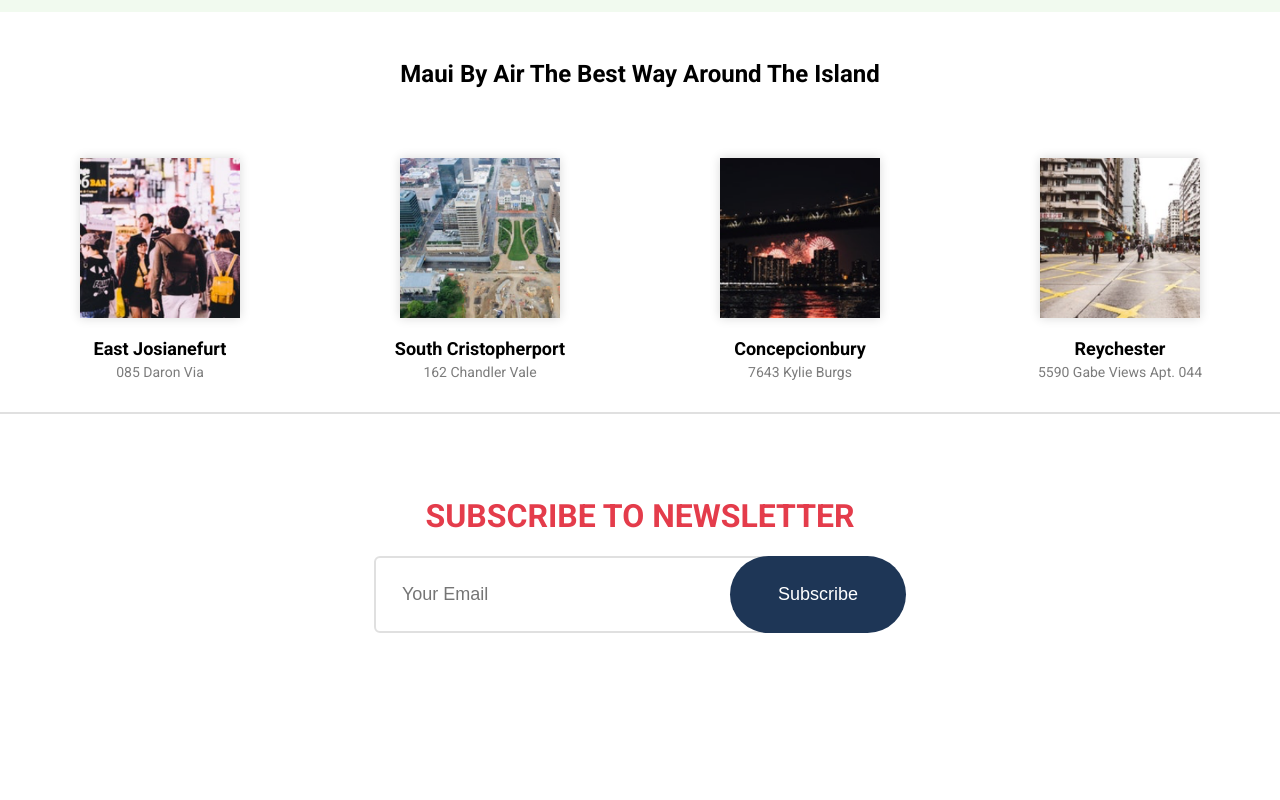
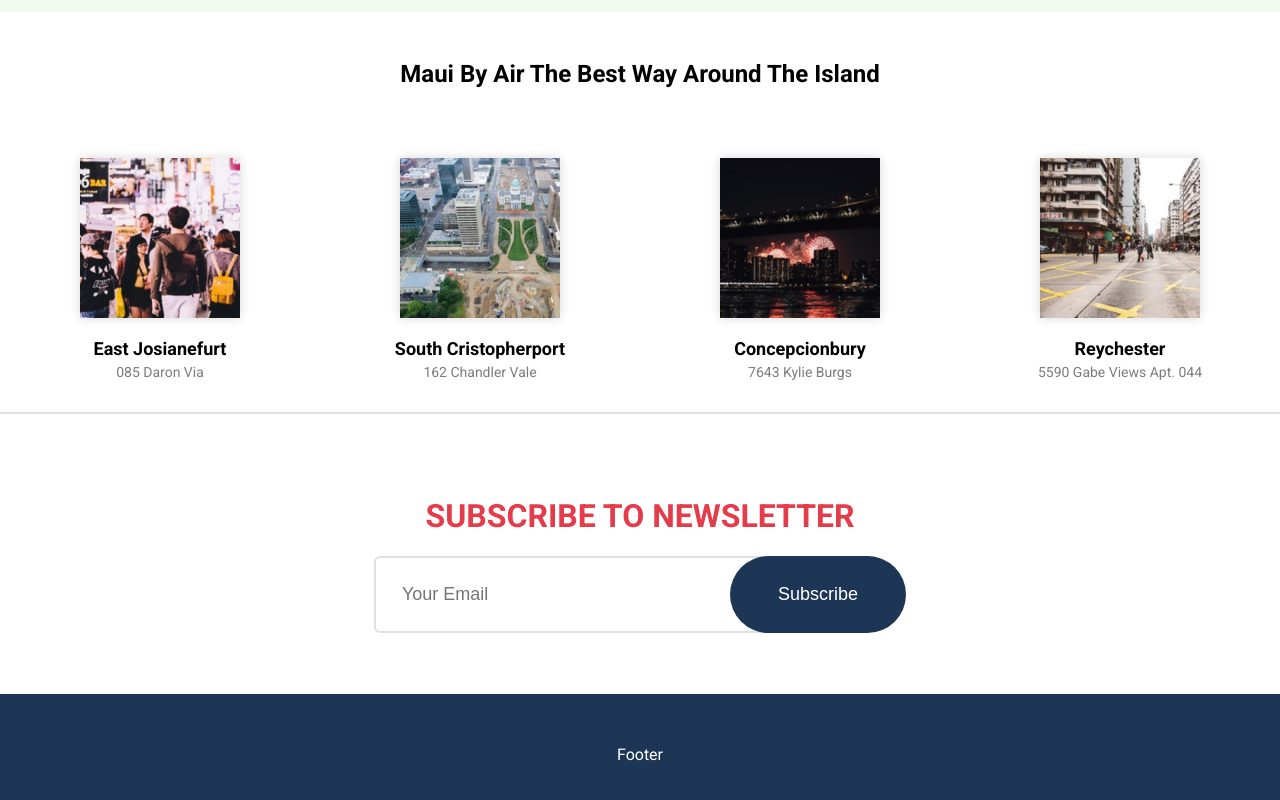
Before and after one commit to jbcoppola/reactor, a React (Create React App) app: page / in a window 1280 px wide. Shown: the part 1222-2022 px from the top of the page. Before the commit the page ends 1916 px from the top, so only its background shows below. Built offline with nearby package versions, Linux system fonts and the light colour scheme.

Commit message:
added footer

```diff
--- a/src/App.css
+++ b/src/App.css
@@ -144,3 +144,12 @@ body {
     background-color: #1e3656;
     color: white;
     cursor: pointer; }
+
+.footer {
+  display: flex;
+  flex-direction: column;
+  justify-content: center;
+  align-items: center;
+  height: 15vh;
+  background-color: #1e3656;
+  color: white; }
--- a/src/App.scss
+++ b/src/App.scss
@@ -204,3 +204,18 @@ body {
     cursor: pointer;
   }
 }
+
+.footer {
+  display: flex;
+  flex-direction: column;
+  justify-content: center;
+  align-items: center;
+
+  height: 15vh;
+  background-color: $darkblue;
+  color: white;
+
+  p {
+
+  }
+}
--- a/src/components/App.js
+++ b/src/components/App.js
@@ -4,6 +4,7 @@ import Wedo from './wedo';
 import Greenbar from './greenbar';
 import Locations from './locations';
 import Subscription from './subscription';
+import Footer from './footer';
 
 class App extends React.Component {
     render() {
@@ -14,6 +15,7 @@ class App extends React.Component {
             <Greenbar />
             <Locations />
             <Subscription />
+            <Footer />
             </div>
         )
     }
--- /dev/null
+++ b/src/components/footer.js
@@ -0,0 +1,13 @@
+import React from 'react';
+
+class Footer extends React.Component {
+    render() {
+        return (
+            <div className="footer">
+                <p>Footer</p>
+            </div>
+            )
+    }
+}
+
+export default Footer;
```
